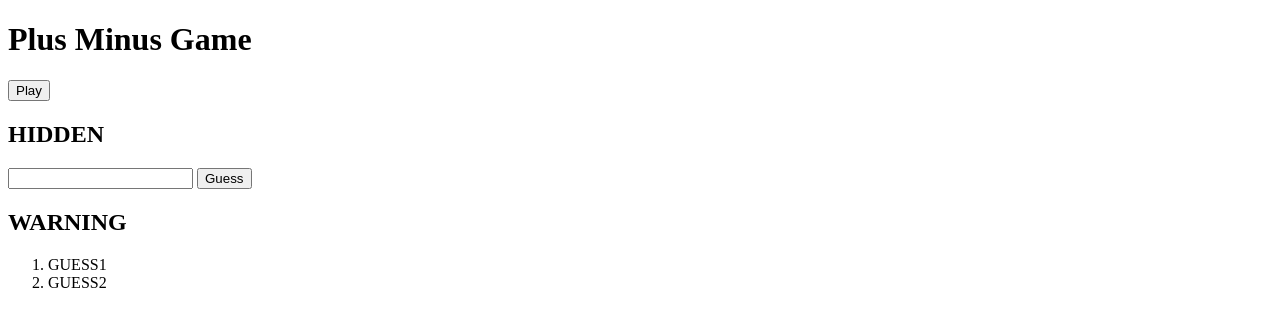
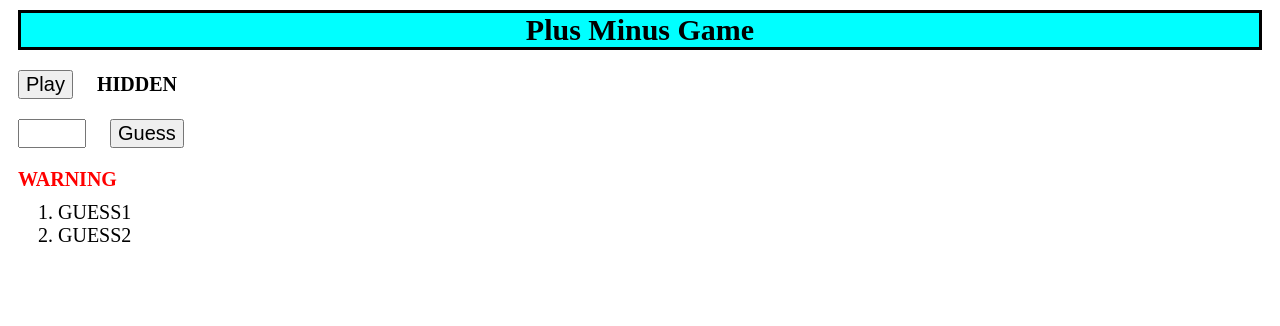
Before and after one commit to hsabri75/plus_minus, a plain HTML site: page index.html in a window 1280 px wide. Drawn offline with Linux system fonts and the light colour scheme.

Commit message:
css file created

```diff
--- a/index.html
+++ b/index.html
@@ -5,12 +5,16 @@
     <meta http-equiv="X-UA-Compatible" content="IE=edge" />
     <meta name="viewport" content="width=device-width, initial-scale=1.0" />
     <title>Document</title>
+    <link rel="stylesheet" href="styles.css" />
   </head>
   <body>
     <h1 id="gameheader">Plus Minus Game</h1>
-    <div id="gamedivison">
-      <button id="playbutton">Play</button>
-      <h2 id="hidden">HIDDEN</h2>
+    <div>
+      <div>
+        <button id="playbutton">Play</button>
+        <h2 id="hidden">HIDDEN</h2>
+      </div>
+
       <input type="number" id="guess" autocomplete="off" pattern="[0-9]+" />
       <input type="button" value="Guess" id="guessbutton" />
       <h2 id="warning">WARNING</h2>
--- /dev/null
+++ b/styles.css
@@ -0,0 +1,22 @@
+#gameheader{
+    text-align: center;
+    border-style: solid;
+    background-color: aqua;
+    margin: 10px;
+    font-size: 30px;
+}
+#playbutton, #hidden, #guess, #guessbutton, #warning, #guesslist {
+    font-size: 20px;
+    margin: 10px;
+}
+#warning{
+    color:red;
+}
+#guess{
+    width: 60px;
+}
+
+#hidden, #playbutton {
+    display: inline-block;
+    margin: 10px
+}
```
